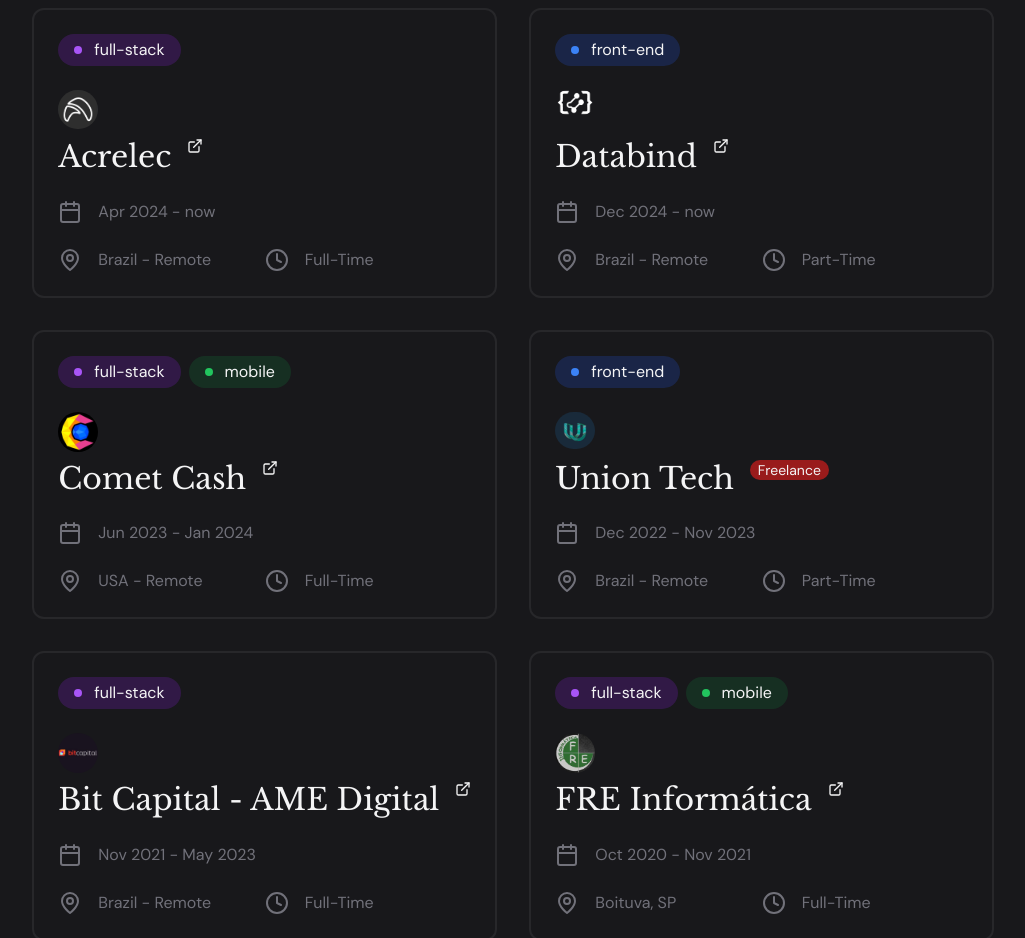
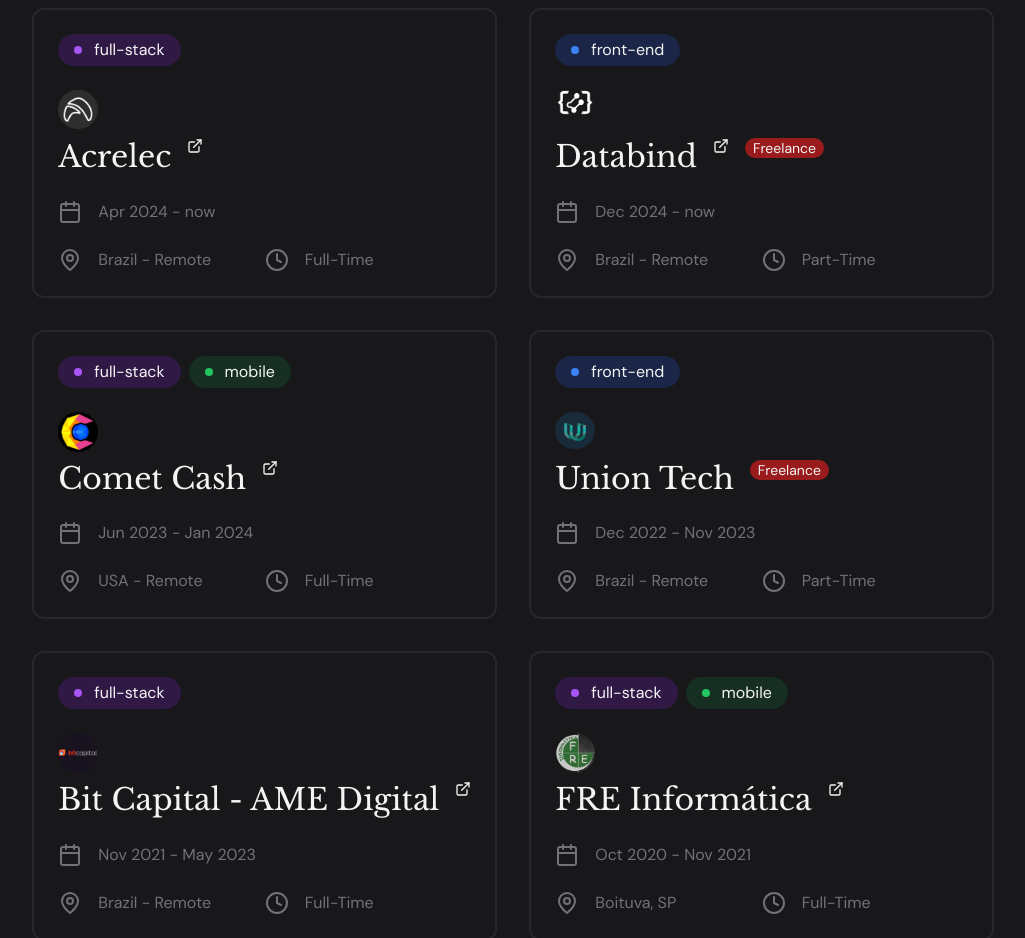
Before and after one commit to gustavotassi/gustavotso, a Next.js app: page / in a window 1280 px wide. Shown: the part 1240-2178 px from the top of the page, without its empty margins (91-1116 px from the left). Built offline with nearby package versions, Linux system fonts and the light colour scheme.

Commit message:
refactor: change freelance tag rendering into a function

```diff
--- a/src/components/experience/Experience.tsx
+++ b/src/components/experience/Experience.tsx
@@ -7,6 +7,14 @@
 import { motion } from 'framer-motion'
 
 export function Experience() {
+  const renderFreelanceTag = () => {
+    return (
+      <div className="h-fit rounded-full bg-red-800 px-2 font-sans text-sm">
+        Freelance
+      </div>
+    )
+  }
+
   return (
     <motion.div initial={{ opacity: 0 }} animate={{ opacity: 1 }} transition={{ delay: 0.7 }} className="m-auto w-full place-items-start px-4 font-sans">
       <h1 className="w-fit bg-gradient-to-r from-blue-900 to-blue-700 bg-[length:100%_10%] bg-bottom bg-no-repeat px-2 font-alt text-3xl lg:text-4xl font-bold leading-tight">
@@ -42,14 +50,12 @@
                 {experience.company}
 
                 <ExternalLink className="w-4 h-4" />
+
+                {experience.isFreelance && renderFreelanceTag()}
               </a> : <h1 className="flex gap-4 font-alt text-3xl leading-tight">
                 {experience.company}
 
-                {experience.isFreelance && (
-                  <div className="h-fit rounded-full bg-red-800 px-2 font-sans text-sm">
-                    Freelance
-                  </div>
-                )}
+                {experience.isFreelance && renderFreelanceTag()}
               </h1>}
             </section>
 
```
